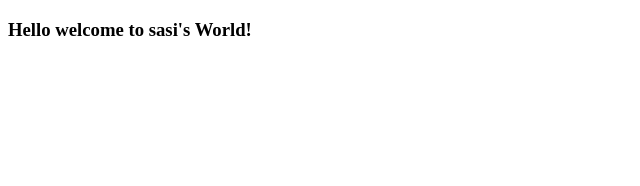
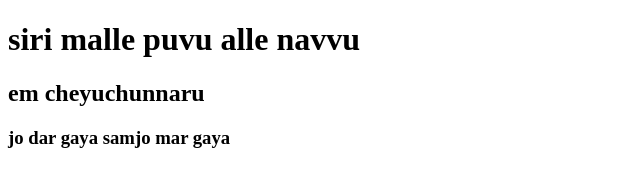
Before and after one commit to sasirekha2/dxcworld, a plain HTML site: page index.html in a window 1280 px wide. Shown: the whole page, without its empty margins (0-640 px from the left). Drawn offline with Linux system fonts and the light colour scheme.

Commit message:
Update index.html

```diff
--- a/index.html
+++ b/index.html
@@ -7,6 +7,8 @@
           <title>welcome to dxc</title>
 </head>
 <body>
-          <h3>Hello welcome to sasi's World!</h3>
+          <h1>siri malle puvu alle navvu</h1>
+          <h2>em cheyuchunnaru</h2>
+          <h3>jo dar gaya samjo mar gaya</h3>
 </body>
 </html>
```
